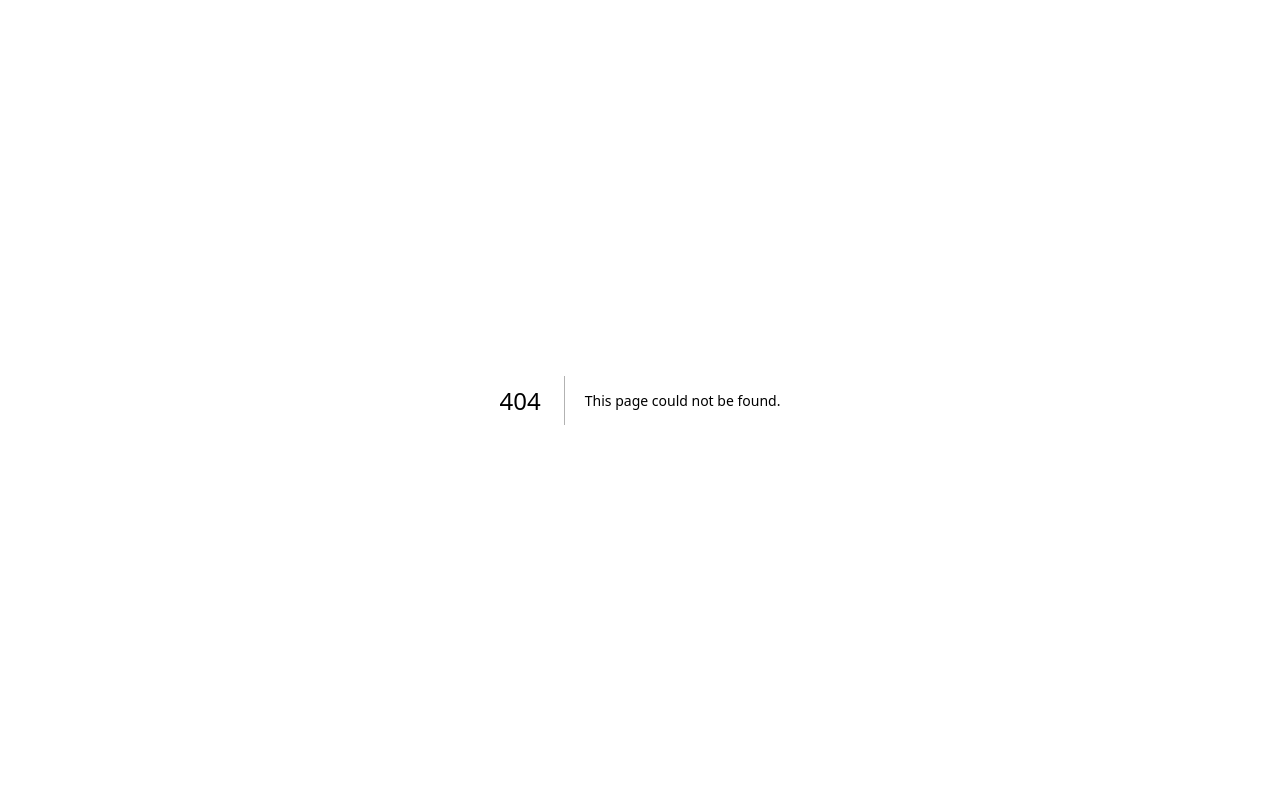
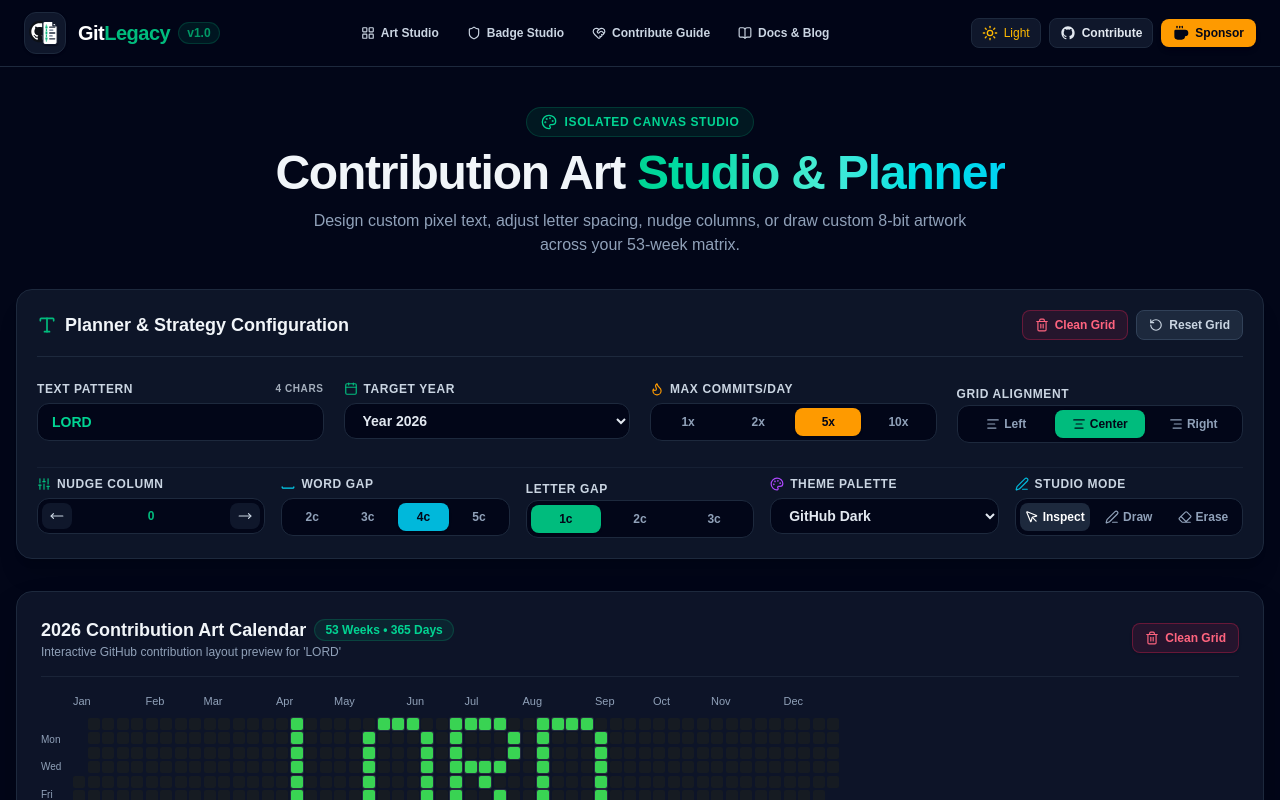
Before and after one commit to Sukhman369/githublegacy, a Next.js app: page /art-studio in a window 1280 px wide. Before the commit this address had no page. Shown: the top 800 px of the page. Built offline with nearby package versions, Linux system fonts and the light colour scheme.

Commit message:
feat(art-studio): create dedicated isolated route for Contribution Art Studio at /art-studio

```diff
--- /dev/null
+++ b/src/app/art-studio/page.tsx
@@ -0,0 +1,208 @@
+'use client';
+
+import React, { useState, useMemo, useEffect, Suspense } from 'react';
+import { Header } from '../../components/Header';
+import { Footer } from '../../components/Footer';
+import { PlannerControls } from '../../components/PlannerControls';
+import { ContributionGraph } from '../../components/ContributionGraph';
+import { StatisticsPanel } from '../../components/StatisticsPanel';
+import { ExportPanel } from '../../components/ExportPanel';
+import { useTheme } from '../../context/ThemeContext';
+import { Palette, Sparkles } from 'lucide-react';
+import {
+  PlannerSettings,
+  ContributionCell,
+  IntensityLevel,
+} from '../../types/calendar';
+import {
+  createYearlyCalendarGrid,
+  applyPatternToCalendar,
+} from '../../lib/calendar-engine';
+import { calculateStrategyStats } from '../../lib/commit-planner';
+
+function ArtStudioContent() {
+  const currentYear = new Date().getFullYear();
+  const { isDarkMode, setDarkMode } = useTheme();
+  const [isMounted, setIsMounted] = useState(false);
+
+  const [settings, setSettings] = useState<PlannerSettings>({
+    text: 'LORD',
+    year: currentYear,
+    intensityMaxCommits: 5,
+    letterSpacing: 1,
+    wordSpacing: 4,
+    alignment: 'center',
+    columnOffset: 0,
+    themeId: 'github-dark',
+    drawingMode: 'select',
+    drawIntensityLevel: 4,
+  });
+
+  const [customOverrides, setCustomOverrides] = useState<
+    Record<string, { commitCount: number; level: IntensityLevel }>
+  >({});
+
+  // Parse URL search params on mount
+  useEffect(() => {
+    setIsMounted(true);
+    if (typeof window !== 'undefined') {
+      const params = new URLSearchParams(window.location.search);
+      const textParam = params.get('text');
+      const yearParam = params.get('year');
+      const intensityParam = params.get('intensity');
+      const themeParam = params.get('theme');
+      const alignParam = params.get('align');
+      const offsetParam = params.get('offset');
+      const wordGapParam = params.get('wordgap');
+      const modeParam = params.get('mode');
+
+      if (modeParam === 'light') {
+        setDarkMode(false);
+      } else if (modeParam === 'dark') {
+        setDarkMode(true);
+      }
+
+      if (textParam || yearParam || intensityParam || themeParam || alignParam || offsetParam || wordGapParam) {
+        setSettings((prev) => ({
+          ...prev,
+          text: textParam || prev.text,
+          year: yearParam ? parseInt(yearParam, 10) : prev.year,
+          intensityMaxCommits: intensityParam ? parseInt(intensityParam, 10) : prev.intensityMaxCommits,
+          themeId: themeParam || prev.themeId,
+          alignment: (alignParam as any) || prev.alignment,
+          columnOffset: offsetParam ? parseInt(offsetParam, 10) : prev.columnOffset,
+          wordSpacing: wordGapParam ? parseInt(wordGapParam, 10) : prev.wordSpacing,
+        }));
+      }
+    }
+  }, [setDarkMode]);
+
+  // Update settings handler
+  const handleUpdateSettings = (updated: Partial<PlannerSettings>) => {
+    setSettings((prev) => ({ ...prev, ...updated }));
+  };
+
+  // Reset custom drawing grid
+  const handleResetGrid = () => {
+    setCustomOverrides({});
+    setSettings((prev) => ({
+      ...prev,
+      text: 'LORD',
+      drawingMode: 'select',
+      columnOffset: 0,
+      wordSpacing: 4,
+      themeId: isDarkMode ? 'github-dark' : 'github-light',
+    }));
+  };
+
+  // Clean grid to blank canvas
+  const handleCleanGrid = () => {
+    setCustomOverrides({});
+    setSettings((prev) => ({
+      ...prev,
+      text: '',
+      columnOffset: 0,
+    }));
+  };
+
+  // Cell click handler for drawing / erasing studio
+  const handleCellClick = (cell: ContributionCell) => {
+    if (settings.drawingMode === 'select') return;
+
+    const relKey = `${cell.weekIndex - settings.columnOffset},${cell.dayOfWeek}`;
+
+    setCustomOverrides((prev) => {
+      const next = { ...prev };
+      if (settings.drawingMode === 'draw') {
+        next[relKey] = {
+          commitCount: settings.intensityMaxCommits,
+          level: 4,
+        };
+      } else if (settings.drawingMode === 'erase') {
+        next[relKey] = {
+          commitCount: 0,
+          level: 0,
+        };
+      }
+      return next;
+    });
+  };
+
+  // Compute 53-week calendar grid
+  const calendarGrid = useMemo(() => {
+    const rawGrid = createYearlyCalendarGrid(settings.year);
+    return applyPatternToCalendar(rawGrid, settings, customOverrides);
+  }, [settings, customOverrides]);
+
+  // Compute commit strategy statistics
+  const strategyStats = useMemo(() => {
+    return calculateStrategyStats(calendarGrid);
+  }, [calendarGrid]);
+
+  return (
+    <div
+      className={`min-h-screen flex flex-col transition-colors duration-300 ${
+        isDarkMode ? 'bg-slate-950 text-slate-100' : 'bg-slate-50 text-slate-900'
+      }`}
+    >
+      <Header />
+
+      <main className="flex-1 max-w-7xl w-full mx-auto px-4 py-10 space-y-8">
+        {/* Page Hero Header */}
+        <div className="text-center space-y-3">
+          <div className="inline-flex items-center gap-2 px-3.5 py-1.5 rounded-full text-xs font-bold uppercase tracking-wider bg-emerald-500/10 text-emerald-400 border border-emerald-500/20">
+            <Palette className="w-4 h-4" />
+            <span>Isolated Canvas Studio</span>
+          </div>
+          <h1 className="text-3xl sm:text-5xl font-black tracking-tight">
+            Contribution Art <span className="text-transparent bg-clip-text bg-gradient-to-r from-emerald-400 via-teal-300 to-cyan-400">Studio & Planner</span>
+          </h1>
+          <p className={`max-w-2xl mx-auto text-sm sm:text-base ${isDarkMode ? 'text-slate-400' : 'text-slate-600'}`}>
+            Design custom pixel text, adjust letter spacing, nudge columns, or draw custom 8-bit artwork across your 53-week matrix.
+          </p>
+        </div>
+
+        {/* Planner Controls Form */}
+        <PlannerControls
+          settings={settings}
+          onChangeSettings={handleUpdateSettings}
+          onResetGrid={handleResetGrid}
+          onCleanGrid={handleCleanGrid}
+          isDarkMode={isDarkMode}
+        />
+
+        {/* Interactive GitHub Graph Preview */}
+        <ContributionGraph
+          grid={calendarGrid}
+          settings={settings}
+          onCellClick={handleCellClick}
+          onCleanGrid={handleCleanGrid}
+        />
+
+        {/* Commit Analytics Panel */}
+        <StatisticsPanel stats={strategyStats} isDarkMode={isDarkMode} />
+
+        {/* Export Panel */}
+        <div id="export-studio">
+          <ExportPanel grid={calendarGrid} settings={settings} isDarkMode={isDarkMode} />
+        </div>
+      </main>
+
+      <Footer />
+    </div>
+  );
+}
+
+export default function ArtStudioPage() {
+  return (
+    <Suspense
+      fallback={
+        <div className="min-h-screen bg-slate-950 text-white flex items-center justify-center font-mono text-sm">
+          Loading Art Studio...
+        </div>
+      }
+    >
+      <ArtStudioContent />
+    </Suspense>
+  );
+}
```
